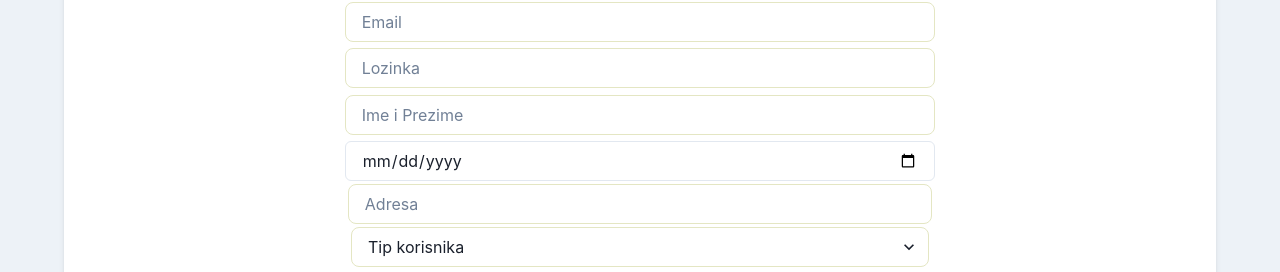
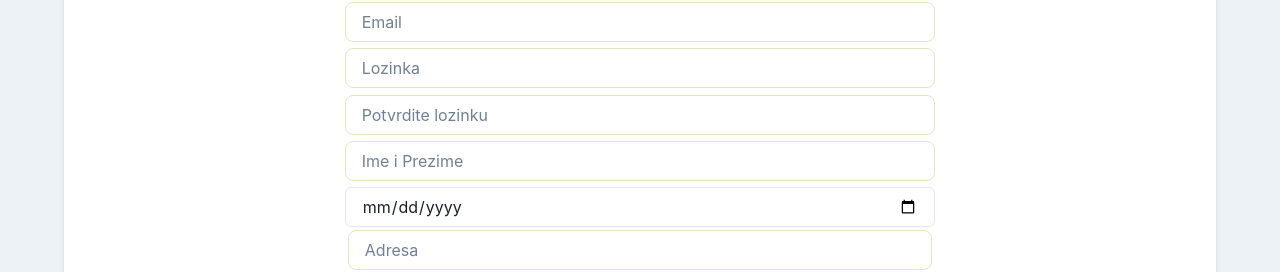
Before and after one commit to MilenaCan/web_2_projekat, a React (Create React App) app in the folder Web2_Projekat/Web2-Front/web2/: page /Registration in a window 1280 px wide. Shown: the part 211-483 px from the top of the page. Built offline with nearby package versions, Linux system fonts and the light colour scheme.

Commit message:
Dodala potvrdu lozinke pri registraciji

```diff
--- a/Web2_Projekat/Web2-Front/web2/src/components/registration.js
+++ b/Web2_Projekat/Web2-Front/web2/src/components/registration.js
@@ -20,6 +20,7 @@ const Registration = () => {
   const [data, setData] = useState({
     username: "",
     password: "",
+    confirmPassword: "",
     email: "",
     fullName: "",
     birthday: "",
@@ -55,6 +56,12 @@ const Registration = () => {
       validationErrors.password = "Popuniti lozinku";
     } else if (data.password.length > 100) {
       validationErrors.password = "Lozinka ne može biti duža od 100 karatktera";
+    }
+
+    if (!data.confirmPassword) {
+      validationErrors.confirmPassword = "Potvrdite lozinku";
+    } else if (data.confirmPassword !== data.password) {
+      validationErrors.confirmPassword = "Lozinke se ne poklapaju";
     }
 
     if (!data.email) {
@@ -170,6 +177,24 @@ const Registration = () => {
                 </Box>
                 <Box p="0.2rem">
                   <Input
+                    type="password"
+                    name="confirmPassword"
+                    value={data.confirmPassword}
+                    onChange={handleChange}
+                    bg="white"
+                    borderRadius="8px"
+                    borderColor="#e4e6c3"
+                    placeholder="Potvrdite lozinku"
+                  />
+                  {errors.confirmPassword && (
+                    <span className={classes.error}>
+                      {errors.confirmPassword}
+                    </span>
+                  )}
+                </Box>
+
+                <Box p="0.2rem">
+                  <Input
                     type="fullName"
                     name="fullName"
                     value={data.fullName}
```
